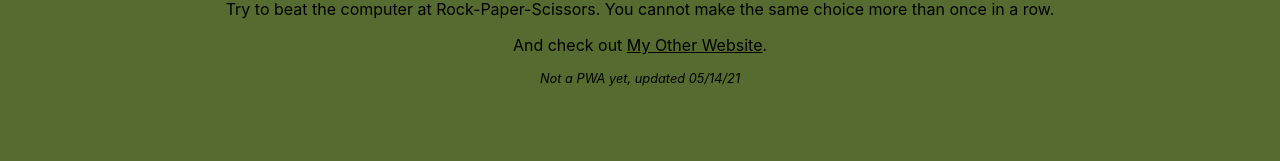
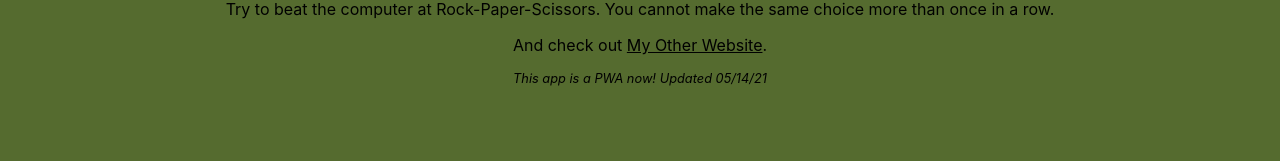
Before and after one commit to L1ndseyHerman/New_Shield_Magic_Sword, a React (Create React App) app: page / in a window 1280 px wide. Shown: the part 365-526 px from the top of the page. Built offline with nearby package versions, Linux system fonts and the light colour scheme.

Commit message:
Whoops, footer update

```diff
--- a/src/App.js
+++ b/src/App.js
@@ -95,7 +95,7 @@ function App() {
         <p id="thePar">Try to beat the computer at Rock-Paper-Scissors. You cannot make the same choice more than
         once in a row.</p>
         <p>And check out <a id="aLink1" href="https://l1ndseyherman.github.io/">My Other Website</a>.</p>
-        <footer id="theFooter">Not a PWA yet, updated 05/14/21</footer>
+        <footer id="theFooter">This app is a PWA now! Updated 05/14/21</footer>
       </main>
     );
 }
```
